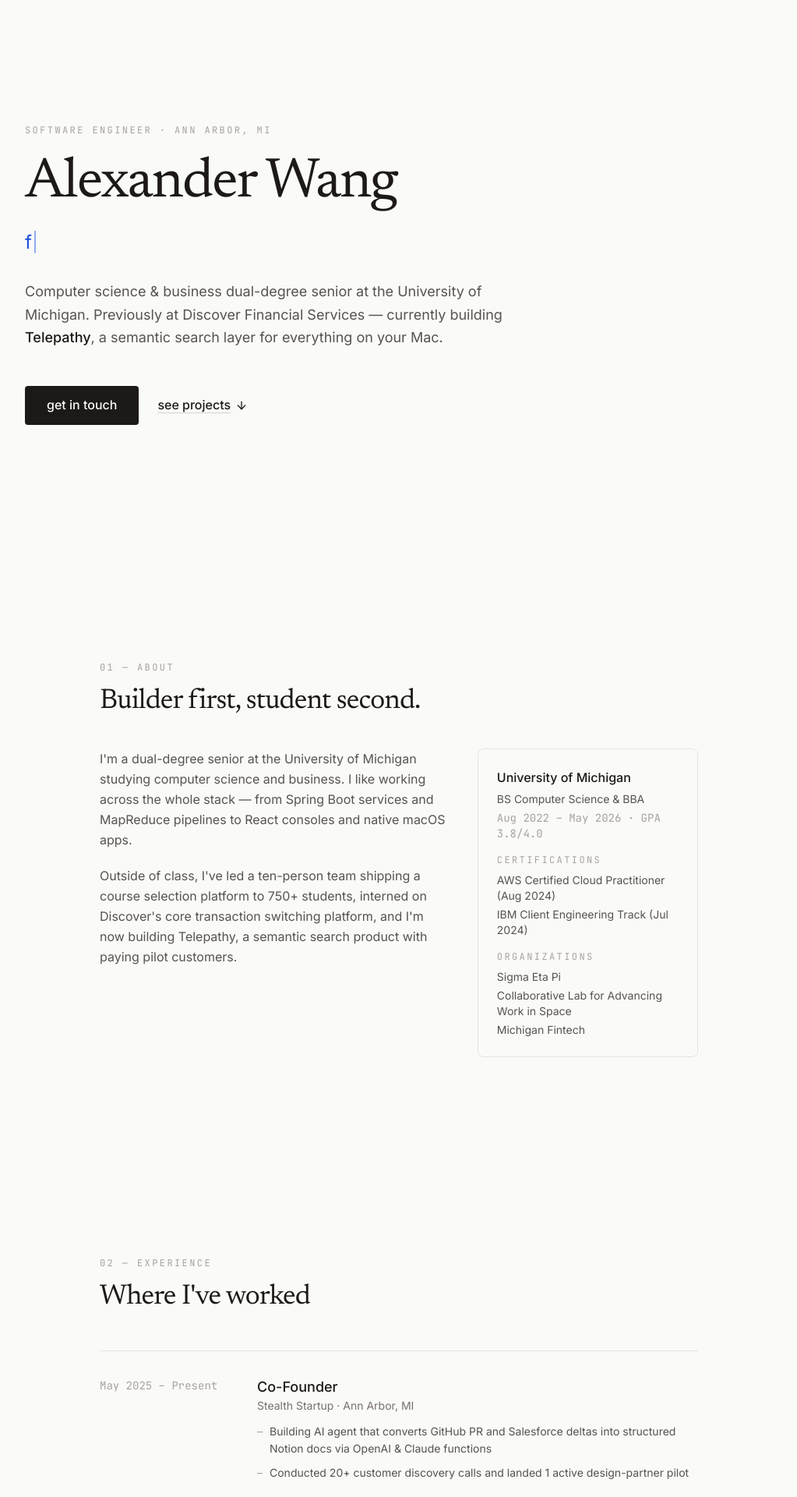
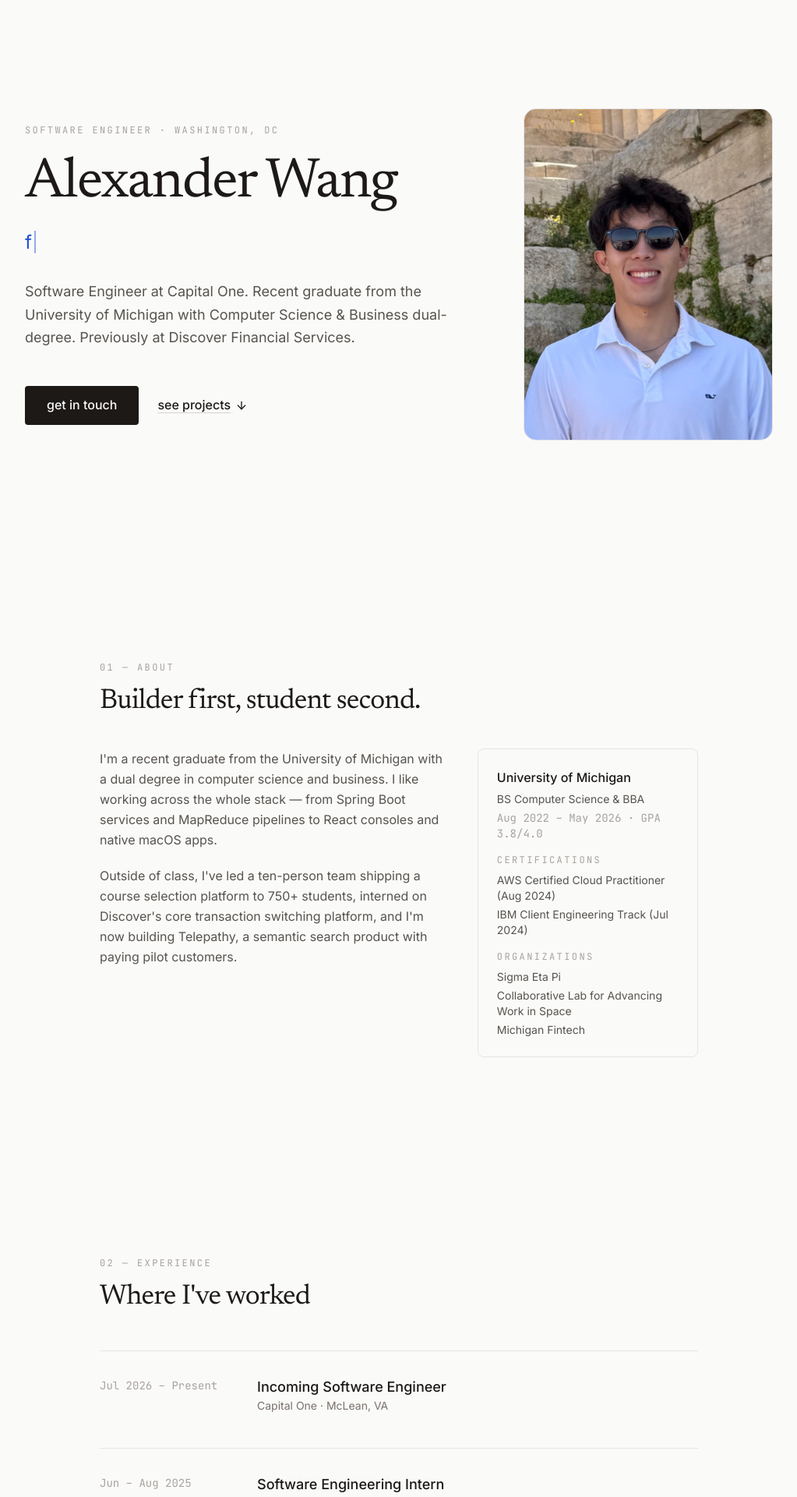
Before and after one commit to alexwang9/web-portfolio, a React (Vite) app: page / in a window 1280 px wide. Shown: the part 80-2000 px from the top of the page at 78% size, without its empty margins (128-1151 px from the left). Built offline with nearby package versions, Linux system fonts and the light colour scheme.

Commit message:
Updated portfolio to present day

```diff
--- a/src/components/About.jsx
+++ b/src/components/About.jsx
@@ -27,8 +27,8 @@ const About = () => {
           <div className="grid md:grid-cols-5 gap-10">
             <div className="md:col-span-3 space-y-5 text-stone-600 leading-relaxed">
               <p>
-                I'm a dual-degree senior at the University of Michigan studying
-                computer science and business. I like working across the whole
+                I'm a recent graduate from the University of Michigan with
+                a dual degree in computer science and business. I like working across the whole
                 stack — from Spring Boot services and MapReduce pipelines to
                 React consoles and native macOS apps.
               </p>
--- a/src/components/Contact.jsx
+++ b/src/components/Contact.jsx
@@ -33,8 +33,8 @@ const Contact = () => {
           <p className="section-label mb-4">05 — contact</p>
           <h2 className="section-heading mb-6">Let's connect</h2>
           <p className="text-stone-600 leading-relaxed max-w-xl mx-auto mb-10">
-            I'm graduating in May 2026 and open to full-time software
-            engineering roles, collaborations, and interesting projects.
+            Always open to interesting projects and conversations — the best
+            way to reach me is email.
           </p>
 
           <a
@@ -67,7 +67,7 @@ const Contact = () => {
             © 2026 Alexander Wang
           </p>
           <p className="font-mono text-xs text-stone-400">
-            ann arbor, mi · built with react &amp; tailwind
+            washington, dc · built with react &amp; tailwind
           </p>
         </div>
       </footer>
--- a/src/components/Experience.jsx
+++ b/src/components/Experience.jsx
@@ -3,13 +3,11 @@ import Reveal from './Reveal';
 
 const workExperience = [
   {
-    title: 'Co-Founder',
-    company: 'Stealth Startup',
-    location: 'Ann Arbor, MI',
-    period: 'May 2025 – Present',
+    title: 'Incoming Software Engineer',
+    company: 'Capital One',
+    location: 'McLean, VA',
+    period: 'Jul 2026 – Present',
     achievements: [
-      'Building AI agent that converts GitHub PR and Salesforce deltas into structured Notion docs via OpenAI & Claude functions',
-      'Conducted 20+ customer discovery calls and landed 1 active design-partner pilot',
     ],
   },
   {
@@ -32,6 +30,7 @@ const workExperience = [
       'Developed end-to-end social networking course selection platform in Next.js and Flask as lead developer and project manager, scaling to 750+ users within 3 weeks of launch',
       'Shipped Google OAuth, social graph, schedule builder, activity feed; integrated Stripe metered billing in under 3 days',
       'Migrated 1000+ lines from React SPA to Next.js 14 App Router, cutting Time-to-First-Byte by 38%; managed a cross-functional team of 10',
+      'Managed a cross-functional team of 10 members over 1 year as a full time college student, coordinating development, design, and deployment to deliver the platform before Fall 2025 course registration',
     ],
   },
   {
@@ -44,47 +43,57 @@ const workExperience = [
       'Incorporated watsonx.ai NLP APIs for sentiment analysis, entity extraction, and summarization; prompt engineering cut hallucination rate by 35% and improved intent classification accuracy by 20%',
     ],
   },
-  {
-    title: 'Coding Instructor',
-    company: 'iD Tech Camps',
-    location: 'Los Angeles, CA',
-    period: 'Jun – Aug 2023',
-    achievements: [
-      'Expanded curriculum materials for 5 courses covering HTML/CSS/JS, web scraping, PyGame, and Git',
-      'Mentored 80+ students with a 70% class-retention rate',
-    ],
-  },
-  {
-    title: 'Product Management Intern',
-    company: 'Extend Enterprises',
-    location: 'New York, NY',
-    period: 'May – Jun 2023',
-    achievements: [
-      'Conducted market research and competitive analysis on 7 commercial payment platforms',
-      'Worked with the platform team for 3 sprints and wrote 20+ user stories for the Shared Budgets feature',
-    ],
-  },
+  // {
+  //   title: 'Coding Instructor',
+  //   company: 'iD Tech Camps',
+  //   location: 'Los Angeles, CA',
+  //   period: 'Jun – Aug 2023',
+  //   achievements: [
+  //     'Expanded upon curriculum materials for 5 different courses tailored to various skill levels, taught topics such as web development with HTML, CSS, and JS, web scraping with Beautiful Soup, PyGame, and version control with Git',
+  //     'Provided individualized guidance and mentorship to camp participants to drive positive feedback from over 80 students and parents in post camp surveys, leading to a 70% class retention rate',
+  //   ],
+  // },
+  // {
+  //   title: 'Product Management Intern',
+  //   company: 'Extend Enterprises',
+  //   location: 'New York, NY',
+  //   period: 'May – Jun 2023',
+  //   achievements: [
+  //     'Conducted market research and competitive analysis on 7 commercial payment platforms in Fintech space, adding 5 new companies into company documentation and developing 2-3 new feature sections',
+  //     'Worked with the platform team for 3 sprints and wrote 20+ user stories for new Shared Budgets platform feature, leading to the successful rollout of the key feature within 4 months',
+  //   ],
+  // },
 ];
 
 const leadershipExperience = [
   {
+    title: 'VP of New Member Education',
+    company: 'Sigma Eta Pi Entrepreneurship Fraternity',
+    location: 'University of Michigan',
+    period: 'Jan 2026 – Apr 2026',
+    achievements: [
+      'Designed and led a semester-long entrepreneurship and professional-development curriculum for a 19-member cohort organized into 5 venture teams, spanning problem identification, customer discovery, and solution design',
+      'Launched an inaugural venture studio (SPPS) in which each team validated a startup concept through 12+ customer discovery interviews, built a feature set, competitive map, and business model, and pitched to judges in a capstone competition awarding $750 in prizes',
+    ],
+  },
+  // {
+  //   title: 'Augmented Reality Developer',
+  //   company: 'Collaborative Lab for Advancing Work in Space',
+  //   location: 'University of Michigan',
+  //   period: 'Aug 2023 – Dec 2024',
+  //   achievements: [
+  //     'Developed back-end task-list functionality in C# and Unity for the NASA SUITS challenge submission',
+  //     'Created the DCU AR front-end and UI for mission-critical astronaut information',
+  //   ],
+  // },
+  {
     title: 'VP of Professional Development',
-    company: 'Sigma Eta Pi Entrepreneurship Group',
+    company: 'Sigma Eta Pi Entrepreneurship Fraternity',
     location: 'University of Michigan',
-    period: '2023 – Present',
+    period: 'Jan 2023 – Apr 2023',
     achievements: [
       'Organized 3-day professional trek to Chicago for 70+ members, connecting with 50+ companies across VC, consulting, and tech',
       'Coordinated recruiting and resume-review fair for 22 new members from 5 different fields',
-    ],
-  },
-  {
-    title: 'Augmented Reality Developer',
-    company: 'Collaborative Lab for Advancing Work in Space',
-    location: 'University of Michigan',
-    period: 'Aug 2023 – Present',
-    achievements: [
-      'Developed back-end task-list functionality in C# and Unity for the NASA SUITS challenge submission',
-      'Created the DCU AR front-end and UI for mission-critical astronaut information',
     ],
   },
   {
--- a/src/components/Hero.jsx
+++ b/src/components/Hero.jsx
@@ -1,12 +1,13 @@
 import React from 'react';
 import { ArrowDown } from 'lucide-react';
 import TypewriterText from './TypewriterText';
+import portrait from '../assets/portrait.jpg';
 
 const TYPEWRITER_PHRASES = [
   'software engineer',
   'tennis player',
   'formula one fan',
-  'show/movie connoisseur',
+  'show/movie enthusiast',
   'world traveler',
 ];
 
@@ -21,9 +22,10 @@ const Hero = () => {
   return (
     <section className="min-h-screen flex items-center pt-16">
       <div className="wrap-wide px-6 sm:px-8 w-full">
-        <div className="max-w-3xl animate-fade-in motion-reduce:animate-none">
+        <div className="flex flex-col-reverse lg:flex-row lg:items-center gap-10 lg:gap-20 animate-fade-in motion-reduce:animate-none">
+        <div className="max-w-3xl flex-1">
           <p className="section-label mb-6">
-            software engineer · ann arbor, mi
+            software engineer · washington, dc
           </p>
 
           <h1 className="font-serif text-5xl md:text-7xl text-stone-900 tracking-tight mb-6">
@@ -41,11 +43,9 @@ const Hero = () => {
           </h2>
 
           <p className="text-lg text-stone-600 leading-relaxed mb-12 max-w-2xl">
-            Computer science &amp; business dual-degree senior at the University of
-            Michigan. Previously at Discover Financial Services — currently
-            building{' '}
-            <span className="font-medium text-stone-900">Telepathy</span>, a
-            semantic search layer for everything on your Mac.
+            Software Engineer at Capital One. Recent graduate from the University of
+            Michigan with Computer Science &amp; Business dual-degree.
+            Previously at Discover Financial Services.
           </p>
 
           <div className="flex flex-wrap items-center gap-6">
@@ -63,6 +63,13 @@ const Hero = () => {
             </button>
           </div>
         </div>
+
+        <img
+          src={portrait}
+          alt="Alexander Wang"
+          className="w-44 sm:w-52 lg:w-80 aspect-[3/4] object-cover rounded-2xl border border-stone-200 shrink-0"
+        />
+        </div>
       </div>
     </section>
   );
--- a/src/components/Projects.jsx
+++ b/src/components/Projects.jsx
@@ -4,8 +4,24 @@ import Reveal from './Reveal';
 
 const projects = [
   {
+    title: 'Ledge',
+    period: 'Apr 2026 – Present',
+    description:
+      'Personal finance platform that gives users a clear picture of where their money goes — live at ledgeflux.com.',
+    technologies: ['Next.js', 'TypeScript', 'Prisma', 'Plaid', 'Upstash Redis'],
+    achievements: [
+      'Connects bank accounts via Plaid to automatically ingest and categorize transactions, with dashboards charting spending breakdowns and net savings over time',
+      'Full production stack: NextAuth authentication, Prisma ORM, Upstash Redis rate limiting, and transactional email via Resend',
+    ],
+    links: [
+      { label: 'ledgeflux.com', href: 'https://ledgeflux.com' },
+      { label: 'github', href: 'https://github.com/alexwang9/ledge' },
+    ],
+    featured: true,
+  },
+  {
     title: 'Telepathy',
-    period: 'Nov 2025 – Present',
+    period: 'Nov 2025 – Apr 2026',
     description:
       'Native macOS overlay that indexes Google Drive and Gmail into pgvector-powered embeddings, enabling semantic search and context-aware AI interactions across 20,000+ documents per user.',
     technologies: ['Swift', 'Supabase', 'PostgreSQL + pgvector', 'Claude API'],
@@ -13,38 +29,39 @@ const projects = [
       'Voice profile generation with the Claude API analyzes user writing patterns and auto-injects personalized style guides into AI conversations',
       'Acquired 10 pilot customers and $1,500 in funding through direct outreach and product iteration',
     ],
+    links: [
+      { label: 'github', href: 'https://github.com/alexwang9/telepathy-macos' },
+    ],
+    featured: true,
+  },
+  {
+    title: 'Collage',
+    period: 'Apr 2024 – Apr 2025',
+    description:
+      'Social networking platform for college course selection with personalized recommendations, grown to 750+ users.',
+    technologies: ['Next.js', 'Flask', 'MySQL', 'Stripe'],
+    achievements: [
+      'Scaled to 750+ users within 3 weeks of launch with Google OAuth, a social graph, schedule builder, and activity feed',
+      'Integrated Stripe metered billing in under 3 days while leading a cross-functional team of 10',
+    ],
+    links: [
+      { label: 'github', href: 'https://github.com/collage-us/collage-nextjs' },
+    ],
     featured: true,
   },
   {
     title: 'Distributed Search Engine',
     period: 'Nov 2024',
     description:
-      'Google-style search stack built from scratch: a five-stage MapReduce pipeline that parsed and indexed 150K Wikipedia pages with tf-idf and PageRank.',
+      'Google-style search stack built from scratch: a five-stage MapReduce pipeline that parsed and indexed 150K Wikipedia pages with tf-idf and PageRank, serving top-10 results in <100ms median latency.',
     technologies: ['Python', 'Flask', 'MapReduce'],
-    achievements: [
-      'Exposed shard results through a Flask REST API and multi-threaded aggregator UI',
-      'Delivered top-10 results in <100ms median latency',
-    ],
-    featured: true,
   },
   {
     title: 'SwingSense',
     period: 'May 2024',
     description:
-      'AI-powered tennis swing analysis that processes video footage to provide real-time form feedback using computer vision and machine learning.',
+      'AI-powered tennis swing analysis that processes video footage at ~25 fps on CPU to provide form feedback, with 95% PCK landmark accuracy.',
     technologies: ['Python', 'FastAPI', 'MediaPipe', 'OpenCV'],
-    achievements: [
-      'Optimized pipeline to analyze 30-sec clips in 18s on CPU (~25 fps)',
-      'Maintained 95% PCK landmark accuracy and 0.88 F1 swing-detection reliability',
-    ],
-    featured: true,
-  },
-  {
-    title: 'Collage Platform',
-    period: 'Apr 2024 – Apr 2025',
-    description:
-      'Social networking platform for college course selection with personalized recommendations, grown to 750+ users.',
-    technologies: ['Next.js', 'Flask', 'MySQL', 'Stripe'],
   },
   {
     title: 'Briefly News',
@@ -110,7 +127,7 @@ const Projects = () => {
                     {project.description}
                   </p>
                   <ul className="space-y-2 mb-4">
-                    {project.achievements.map((achievement, index) => (
+                    {(project.achievements ?? []).map((achievement, index) => (
                       <li
                         key={index}
                         className="text-sm text-stone-600 leading-relaxed pl-4 relative before:content-['–'] before:absolute before:left-0 before:text-stone-400 max-w-2xl"
@@ -120,6 +137,21 @@ const Projects = () => {
                     ))}
                   </ul>
                   <TechList technologies={project.technologies} />
+                  {project.links && (
+                    <div className="flex gap-6 mt-4">
+                      {project.links.map((link) => (
+                        <a
+                          key={link.href}
+                          href={link.href}
+                          target="_blank"
+                          rel="noopener noreferrer"
+                          className="link-quiet inline-flex items-center gap-1 font-mono text-sm"
+                        >
+                          {link.label} <ArrowUpRight size={14} />
+                        </a>
+                      ))}
+                    </div>
+                  )}
                 </div>
               </div>
             </Reveal>
```
Also changed, not shown: index.html (+11 -3 lines), public/og-image.png (added), src/assets/portrait.jpg (added).
